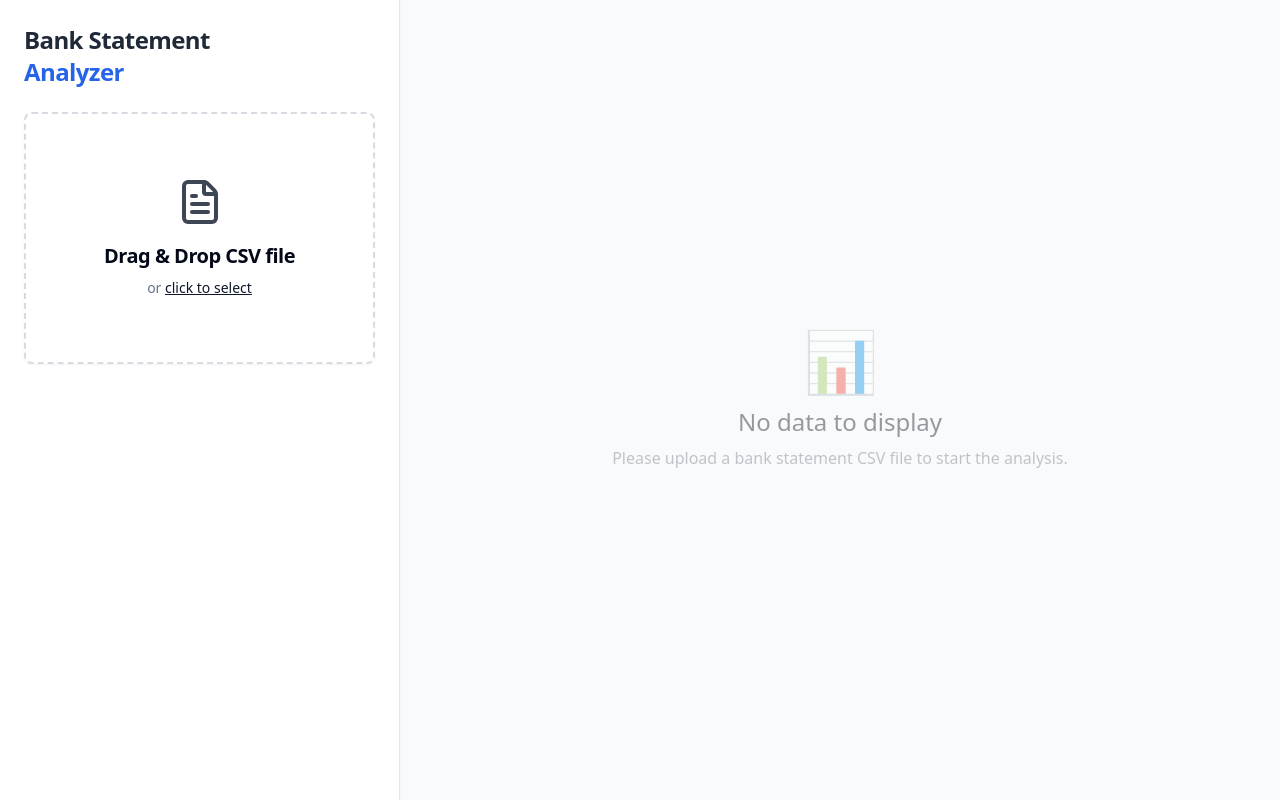
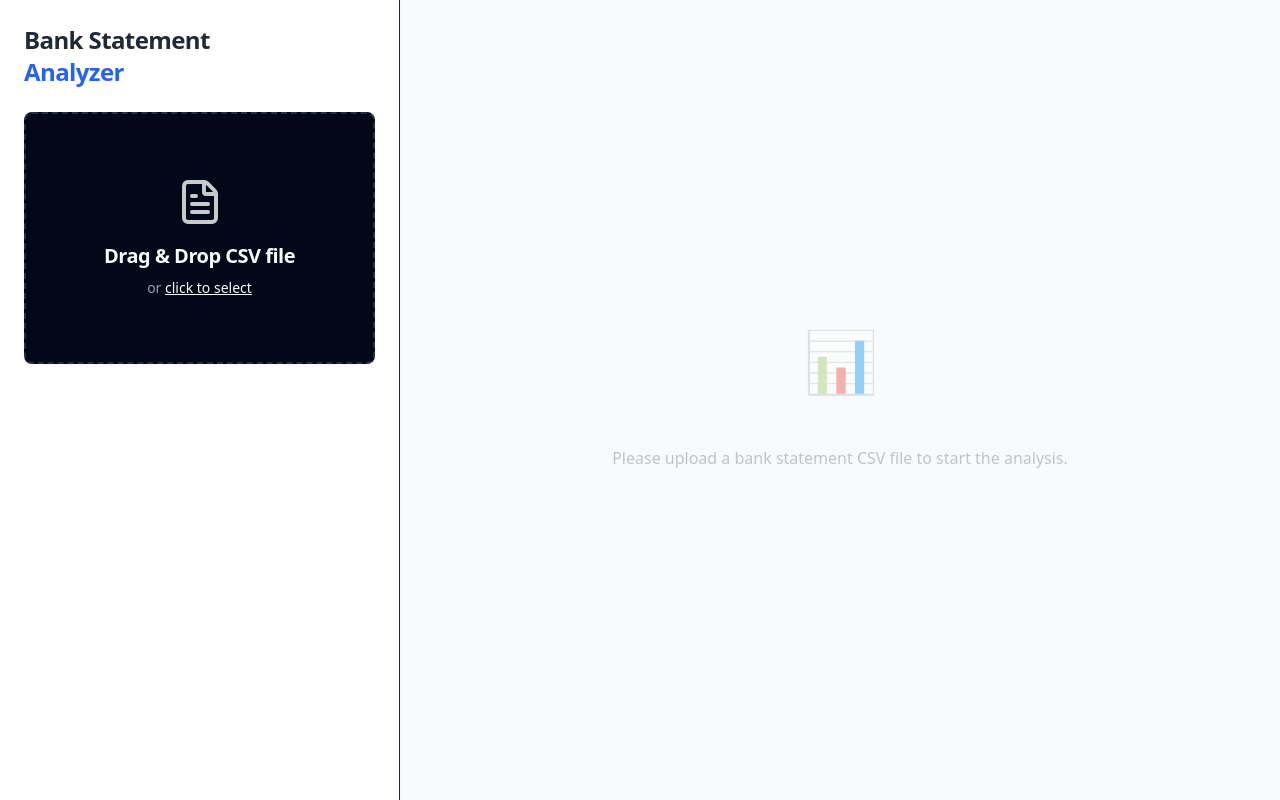
Before and after one commit to AndrKirienko/bank-statement-analyzer, a Next.js app: page / in a window 1280 px wide. Built offline with nearby package versions, Linux system fonts and the light colour scheme.

Commit message:
chore: Setup ThemeProvider

```diff
--- a/src/app/globals.css
+++ b/src/app/globals.css
@@ -3,6 +3,9 @@
 @tailwind utilities;
 
 @layer base {
+	* { @apply border-border; }
+  body { @apply bg-background text-foreground; }
+
   :root {
     --background: 0 0% 100%;
     --foreground: 222.2 84% 4.9%;
@@ -25,9 +28,26 @@
     --ring: 222.2 84% 4.9%;
     --radius: 0.5rem;
   }
+
+	.dark {
+    --background: 222.2 84% 4.9%;
+    --foreground: 210 40% 98%;
+    --card: 222.2 84% 4.9%;
+    --card-foreground: 210 40% 98%;
+    --popover: 222.2 84% 4.9%;
+    --popover-foreground: 210 40% 98%;
+    --primary: 210 40% 98%;
+    --primary-foreground: 222.2 47.4% 11.2%;
+    --secondary: 217.2 32.6% 17.5%;
+    --secondary-foreground: 210 40% 98%;
+    --muted: 217.2 32.6% 17.5%;
+    --muted-foreground: 215 20.2% 65.1%;
+    --accent: 217.2 32.6% 17.5%;
+    --accent-foreground: 210 40% 98%;
+    --destructive: 0 62.8% 30.6%;
+    --destructive-foreground: 210 40% 98%;
+    --border: 217.2 32.6% 17.5%;
+    --input: 217.2 32.6% 17.5%;
+    --ring: 212.7 26.8% 83.9%;
+  }
 }
-
-@layer base {
-  * { @apply border-border; }
-  body { @apply bg-background text-foreground; }
-}
--- a/src/app/layout.tsx
+++ b/src/app/layout.tsx
@@ -1,5 +1,6 @@
 import type { Metadata } from "next";
 import "./globals.css";
+import { ThemeProvider } from "@/components/ThemeProvider";
 
 export const metadata: Metadata = {
   title: "Bank Statement Analyzer",
@@ -12,8 +13,17 @@ export default function RootLayout({
   children: React.ReactNode;
 }>) {
   return (
-    <html lang="en" className="h-full antialiased">
-      <body className="flex min-h-full flex-col">{children}</body>
+    <html lang="en" className="h-full antialiased" suppressHydrationWarning>
+      <body className="flex min-h-full flex-col">
+        <ThemeProvider
+          attribute="class"
+          defaultTheme="dark"
+          enableSystem={false}
+          disableTransitionOnChange
+        >
+          {children}
+        </ThemeProvider>
+      </body>
     </html>
   );
 }
--- /dev/null
+++ b/src/components/ThemeProvider.tsx
@@ -0,0 +1,11 @@
+"use client";
+
+import * as React from "react";
+import { ThemeProvider as NextThemesProvider } from "next-themes";
+
+export function ThemeProvider({
+  children,
+  ...props
+}: React.ComponentProps<typeof NextThemesProvider>) {
+  return <NextThemesProvider {...props}>{children}</NextThemesProvider>;
+}
```
